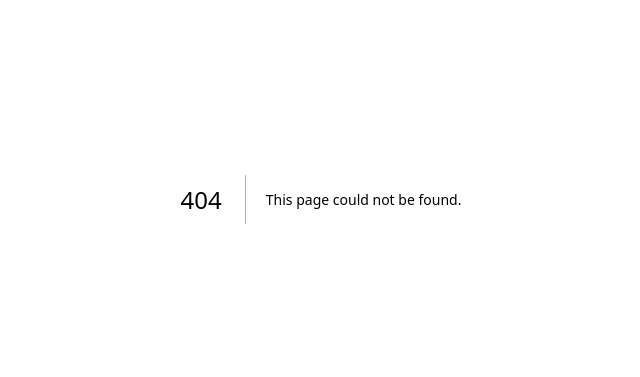
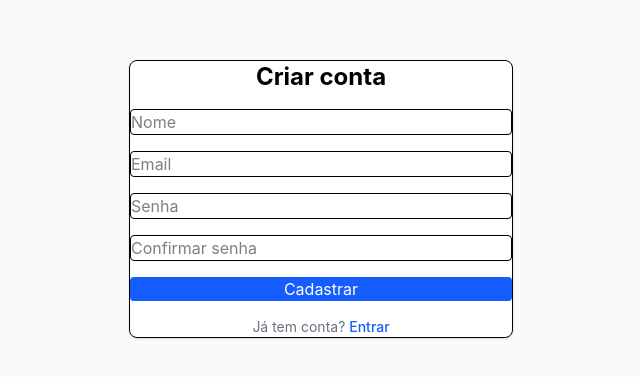
Before and after one commit to jonathansantiagoDEV/batereyMonitor, a Next.js app: page /cadastro in a window 1280 px wide. Before the commit this address had no page. Shown: the part 201-578 px from the top of the page, without its empty margins (319-959 px from the left). Built offline with nearby package versions, Linux system fonts and the light colour scheme; no server answers.

Commit message:
feat: adiciona tela de cadastro de usuarios

```diff
--- /dev/null
+++ b/app/cadastro/page.tsx
@@ -0,0 +1,141 @@
+'use client';
+
+import { useState } from 'react';
+import { supabase } from '@/lib/supabaseClient';
+import { useRouter } from 'next/navigation';
+import Link from 'next/link';
+
+export default function CadastroPage() {
+  const router = useRouter();
+
+  const [nome, setNome] = useState('');
+  const [email, setEmail] = useState('');
+  const [senha, setSenha] = useState('');
+  const [confirmarSenha, setConfirmarSenha] = useState('');
+  const [erro, setErro] = useState('');
+  const [sucesso, setSucesso] = useState('');
+  const [cadastrando, setCadastrando] = useState(false);
+
+  function validar() {
+    if (!nome.trim()) return 'Informe seu nome';
+    if (!email.trim()) return 'Informe seu email';
+    if (senha.length < 6) return 'A senha precisa ter pelo menos 6 caracteres';
+    if (senha !== confirmarSenha) return 'As senhas não coincidem';
+    return '';
+  }
+
+  async function cadastrar() {
+    setErro('');
+    setSucesso('');
+
+    const mensagemValidacao = validar();
+    if (mensagemValidacao) {
+      setErro(mensagemValidacao);
+      return;
+    }
+
+    setCadastrando(true);
+
+    // O trigger handle_new_user() (supabase/profiles.sql) cria o perfil
+    // automaticamente assim que o usuário é inserido em auth.users, com
+    // role = 'ENTREGADOR' (usuário comum) por padrão — ou seja, todo mundo
+    // que se cadastra por aqui já nasce como usuário comum. O único ADMIN
+    // é o que já existe direto no banco.
+    const { data, error } = await supabase.auth.signUp({
+      email,
+      password: senha,
+      options: {
+        data: { nome },
+        emailRedirectTo: `${window.location.origin}/auth/callback`,
+      },
+    });
+
+    if (error) {
+      setErro(traduzErro(error.message));
+      setCadastrando(false);
+      return;
+    }
+
+    // Se o projeto Supabase exige confirmação por email, "session" vem nula
+    // aqui e o usuário só consegue logar depois de clicar no link do email.
+    if (!data.session) {
+      setSucesso('Cadastro realizado! Verifique seu email para confirmar a conta antes de entrar.');
+      setCadastrando(false);
+      return;
+    }
+
+    // Confirmação por email desligada no projeto: já cai logado.
+    router.push('/entregador');
+  }
+
+  function traduzErro(mensagem: string) {
+    if (mensagem.toLowerCase().includes('already registered')) {
+      return 'Este email já está cadastrado';
+    }
+    return 'Não foi possível concluir o cadastro. Tente novamente.';
+  }
+
+  function aoTeclar(e: React.KeyboardEvent<HTMLInputElement>) {
+    if (e.key === 'Enter' && !cadastrando) cadastrar();
+  }
+
+  return (
+    <main className="min-h-screen flex items-center justify-center bg-gray-50 p-6">
+      <div className="w-full max-w-sm flex flex-col gap-4 bg-white p-6 rounded-lg border shadow-sm">
+        <h1 className="text-2xl font-bold text-center mb-2">Criar conta</h1>
+
+        <input
+          className="border rounded p-2"
+          placeholder="Nome"
+          value={nome}
+          onChange={(e) => setNome(e.target.value)}
+          onKeyDown={aoTeclar}
+        />
+
+        <input
+          className="border rounded p-2"
+          placeholder="Email"
+          value={email}
+          onChange={(e) => setEmail(e.target.value)}
+          onKeyDown={aoTeclar}
+        />
+
+        <input
+          className="border rounded p-2"
+          placeholder="Senha"
+          type="password"
+          value={senha}
+          onChange={(e) => setSenha(e.target.value)}
+          onKeyDown={aoTeclar}
+        />
+
+        <input
+          className="border rounded p-2"
+          placeholder="Confirmar senha"
+          type="password"
+          value={confirmarSenha}
+          onChange={(e) => setConfirmarSenha(e.target.value)}
+          onKeyDown={aoTeclar}
+        />
+
+        <button
+          className="bg-blue-600 text-white p-3 rounded disabled:opacity-50"
+          onClick={cadastrar}
+          disabled={cadastrando}
+        >
+          {cadastrando ? 'Cadastrando...' : 'Cadastrar'}
+        </button>
+
+        {erro && <p className="text-red-600 text-sm text-center">{erro}</p>}
+        {sucesso && <p className="text-green-600 text-sm text-center">{sucesso}</p>}
+
+        <p className="text-sm text-center text-gray-500">
+          Já tem conta?{' '}
+          <Link href="/login" className="text-blue-600 font-medium">
+            Entrar
+          </Link>
+        </p>
+      </div>
+    </main>
+  );
+}
--- a/app/login/page.tsx
+++ b/app/login/page.tsx
@@ -3,6 +3,7 @@
 import { useEffect, useState } from 'react';
 import { supabase } from '@/lib/supabaseClient';
 import { useRouter } from 'next/navigation';
+import Link from 'next/link';
 
 export default function LoginPage() {
   const router = useRouter();
@@ -128,6 +129,13 @@ export default function LoginPage() {
         </button>
 
         {erro && <p className="text-red-600 text-sm text-center">{erro}</p>}
+
+        <p className="text-sm text-center text-gray-500">
+          Não tem conta?{' '}
+          <Link href="/cadastro" className="text-blue-600 font-medium">
+            Cadastre-se
+          </Link>
+        </p>
       </div>
     </main>
   );
```
